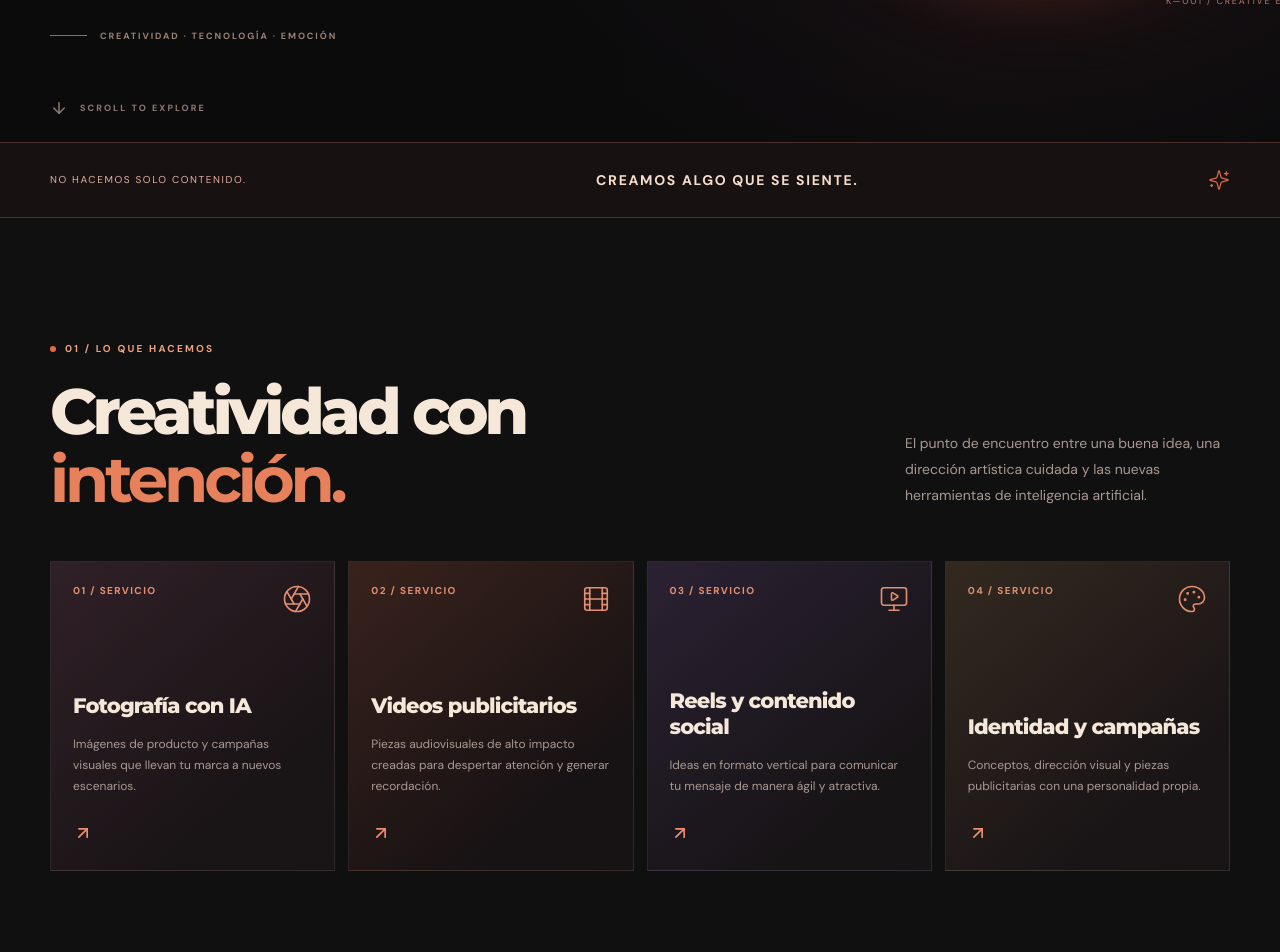
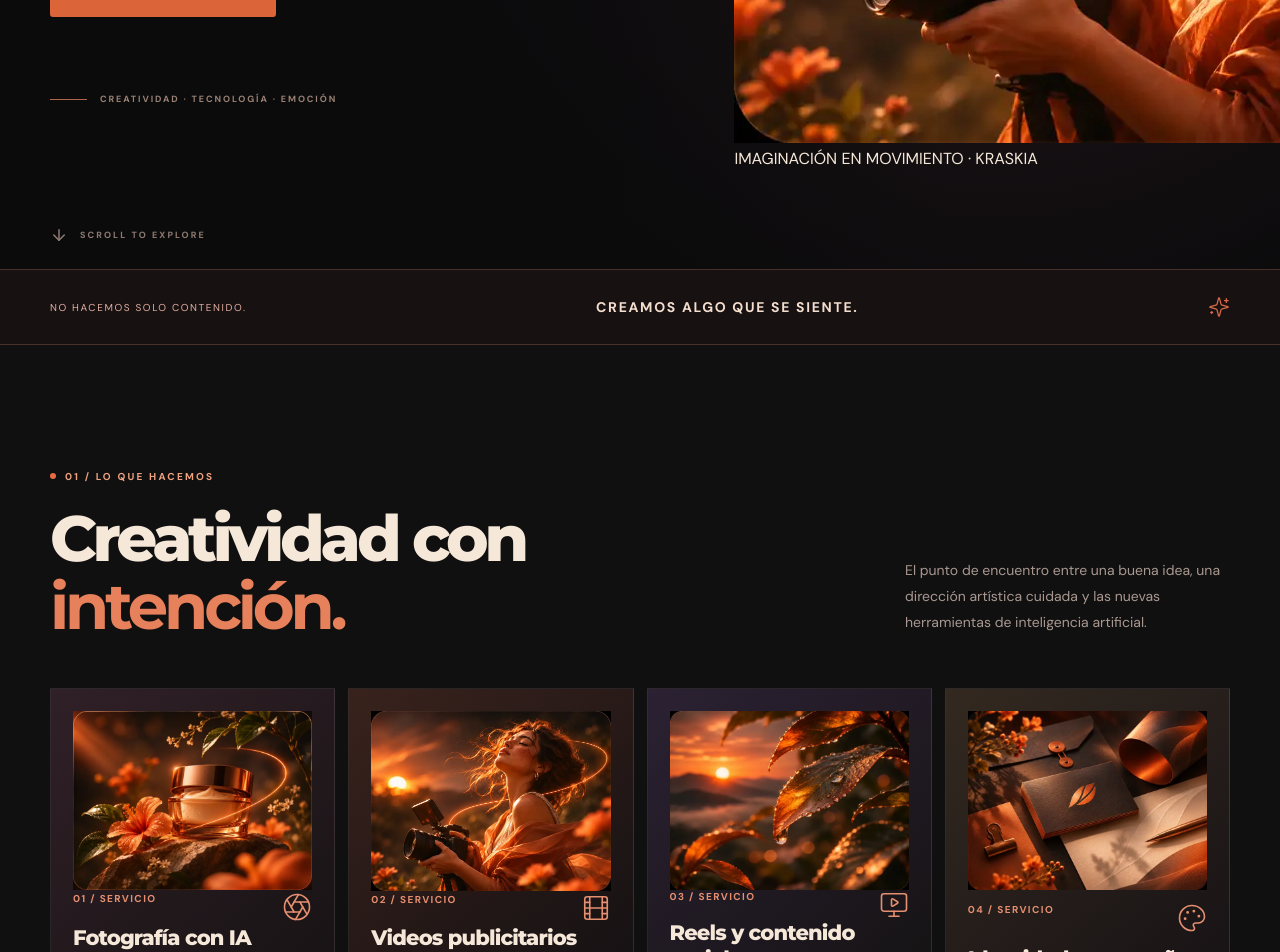
Before and after one commit to YizusG/KRASKIA, a React (Vite) app: page / in a window 1280 px wide. Shown: the part 740-1692 px from the top of the page. Built offline with nearby package versions, Linux system fonts and the light colour scheme.

Commit message:
Integrar fotografía WebP original en portada servicios y portafolio

```diff
--- a/src/App.jsx
+++ b/src/App.jsx
@@ -2,23 +2,23 @@ import React, { useState } from 'react';
 import { ArrowUpRight, ArrowRight, ArrowDown, Menu, X, Sparkles, Aperture, Film, Palette, MonitorPlay, Instagram, Mail, Play, ChevronRight, WandSparkles } from 'lucide-react';
 
 const services = [
-  { number:'01', icon:Aperture, title:'Fotografía con IA', text:'Imágenes de producto y campañas visuales que llevan tu marca a nuevos escenarios.', tone:'rose' },
-  { number:'02', icon:Film, title:'Videos publicitarios', text:'Piezas audiovisuales de alto impacto creadas para despertar atención y generar recordación.', tone:'orange' },
-  { number:'03', icon:MonitorPlay, title:'Reels y contenido social', text:'Ideas en formato vertical para comunicar tu mensaje de manera ágil y atractiva.', tone:'violet' },
-  { number:'04', icon:Palette, title:'Identidad y campañas', text:'Conceptos, dirección visual y piezas publicitarias con una personalidad propia.', tone:'sand' },
+  { number:'01', icon:Aperture, title:'Fotografía con IA', text:'Imágenes de producto y campañas visuales que llevan tu marca a nuevos escenarios.', tone:'rose', image:'producto.webp' },
+  { number:'02', icon:Film, title:'Videos publicitarios', text:'Piezas audiovisuales de alto impacto creadas para despertar atención y generar recordación.', tone:'orange', image:'hero.webp' },
+  { number:'03', icon:MonitorPlay, title:'Reels y contenido social', text:'Ideas en formato vertical para comunicar tu mensaje de manera ágil y atractiva.', tone:'violet', image:'naturaleza.webp' },
+  { number:'04', icon:Palette, title:'Identidad y campañas', text:'Conceptos, dirección visual y piezas publicitarias con una personalidad propia.', tone:'sand', image:'branding.webp' },
 ];
 
 const categories=['Todos','Imagen','Video','Identidad'];
 const projects = [
-  { id:'imagen-01', category:'Imagen', number:'01', title:'Fotografía de producto', type:'Concepto visual · muestra', visual:'product', description:'Espacio reservado para una campaña de fotografía de producto.' },
-  { id:'video-01', category:'Video', number:'02', title:'Spot cinematográfico', type:'Concepto audiovisual · muestra', visual:'film', description:'Espacio reservado para un video publicitario alojado en YouTube.' },
-  { id:'identidad-01', category:'Identidad', number:'03', title:'Universo de marca', type:'Exploración gráfica · muestra', visual:'identity', description:'Espacio reservado para una identidad o campaña gráfica.' },
-  { id:'imagen-02', category:'Imagen', number:'04', title:'Dirección de arte', type:'Concepto visual · muestra', visual:'editorial', description:'Espacio reservado para fotografía creativa asistida por IA.' },
+  { id:'imagen-01', category:'Imagen', number:'01', title:'Fotografía de producto', type:'Concepto visual · muestra', visual:'product', image:'producto.webp', description:'Espacio reservado para una campaña de fotografía de producto.' },
+  { id:'video-01', category:'Video', number:'02', title:'Spot cinematográfico', type:'Concepto audiovisual · muestra', visual:'film', image:'hero.webp', description:'Espacio reservado para un video publicitario alojado en YouTube.' },
+  { id:'identidad-01', category:'Identidad', number:'03', title:'Universo de marca', type:'Exploración gráfica · muestra', visual:'identity', image:'branding.webp', description:'Espacio reservado para una identidad o campaña gráfica.' },
+  { id:'imagen-02', category:'Imagen', number:'04', title:'Dirección de arte', type:'Concepto visual · muestra', visual:'editorial', image:'naturaleza.webp', description:'Espacio reservado para fotografía creativa asistida por IA.' },
 ];
 
 function Brand({footer=false}) {return <a href="#inicio" className={'brand '+(footer?'brand--footer':'')} aria-label="KRASKIA, volver al inicio"><span className="brand-icon" aria-hidden="true"><i/><i/><i/><i/></span><span className="brand-word">KRASKIA<small>CREATIVE STUDIO</small></span></a>}
 function SectionTag({children}) {return <span className="eyebrow"><span className="eyebrow-dot"/> {children}</span>}
-function ProjectCard({item}) {return <article className={'project-card project-card--'+item.visual}><div className="project-visual"><span className="visual-grain" aria-hidden="true"/><span className="project-tag">{item.category} <span>↗</span></span><div className="visual-art" aria-hidden="true">{item.visual==='film'?<><div className="film-orbit"/><div className="film-core"/><div className="film-halo"/></>:item.visual==='product'?<><div className="product-sun"/><div className="product-vase"/><div className="product-glow"/></>:item.visual==='identity'?<><div className="identity-ring"/><div className="identity-shape">K<span>.</span></div></>:<><div className="editorial-disc"/><div className="editorial-disc second"/></>}</div><span className="preview-note">VISUAL DE MUESTRA</span></div><div className="project-meta"><div><span className="project-type">{item.type}</span><h3>{item.title}</h3></div><span className="project-number">{item.number}</span></div></article>}
+function ProjectCard({item}) {return <article className={'project-card project-card--'+item.visual}><div className="project-visual"><span className="visual-grain" aria-hidden="true"/><span className="project-tag">{item.category} <span>↗</span></span><img className="project-photo" src={'./images/'+item.image} alt={item.title+' · imagen conceptual creada para KRASKIA'} loading="lazy" decoding="async"/><span className="preview-note">VISUAL DE MUESTRA</span></div><div className="project-meta"><div><span className="project-type">{item.type}</span><h3>{item.title}</h3></div><span className="project-number">{item.number}</span></div></article>}
 function App(){
  const [menuOpen,setMenuOpen]=useState(false);
  const [filter,setFilter]=useState('Todos');
@@ -31,17 +31,17 @@ function App(){
  return <div className="site">
    <header className="header"><div className="container nav"><Brand/><nav className={'nav-links '+(menuOpen?'is-open':'')} aria-label="Navegación principal"><a href="#inicio" onClick={closeMenu}>Inicio</a><a href="#servicios" onClick={closeMenu}>Servicios</a><a href="#portafolio" onClick={closeMenu}>Portafolio</a><a href="#videos" onClick={closeMenu}>Videos</a><a href="#nosotros" onClick={closeMenu}>Nosotros</a><a href="#contacto" onClick={closeMenu}>Contacto</a></nav><a className="nav-cta" href="#contacto">Hablemos <ArrowUpRight size={15}/></a><button className="menu-button" aria-label={menuOpen?'Cerrar menú':'Abrir menú'} aria-expanded={menuOpen} onClick={()=>setMenuOpen(!menuOpen)}>{menuOpen?<X size={24}/>:<Menu size={24}/>}</button></div></header>
 
-   <main><section className="hero" id="inicio"><div className="hero-glow" aria-hidden="true"/><div className="container hero-inner"><div className="hero-copy"><SectionTag>ESTUDIO CREATIVO · IDEAS SIN LÍMITES</SectionTag><h1>Ideas que <span>encienden</span> marcas<span className="period">.</span></h1><p>Transformamos ideas en imágenes, videos y experiencias visuales que hacen que las marcas se sientan, se vean y se recuerden.</p><div className="hero-actions"><a className="btn btn-primary" href="#portafolio">Explora nuestro universo <ArrowUpRight size={18}/></a><a className="text-link" href="#servicios">Qué hacemos <ArrowRight size={17}/></a></div><div className="hero-footnote"><span className="line"/> CREATIVIDAD · TECNOLOGÍA · EMOCIÓN</div></div><div className="hero-scene" aria-hidden="true"><div className="hero-scene-halo"/><div className="hero-scene-disc"/><div className="hero-scene-ribbon hero-scene-ribbon-a"/><div className="hero-scene-ribbon hero-scene-ribbon-b"/><span className="scene-coordinate">K—001 / CREATIVE ENERGY</span><span className="scene-star">✳</span></div></div><a href="#servicios" className="scroll-indicator" aria-label="Desplazarse a servicios"><ArrowDown size={18}/> SCROLL TO EXPLORE</a></section>
+   <main><section className="hero" id="inicio"><div className="hero-glow" aria-hidden="true"/><div className="container hero-inner"><div className="hero-copy"><SectionTag>ESTUDIO CREATIVO · IDEAS SIN LÍMITES</SectionTag><h1>Ideas que <span>encienden</span> marcas<span className="period">.</span></h1><p>Transformamos ideas en imágenes, videos y experiencias visuales que hacen que las marcas se sientan, se vean y se recuerden.</p><div className="hero-actions"><a className="btn btn-primary" href="#portafolio">Explora nuestro universo <ArrowUpRight size={18}/></a><a className="text-link" href="#servicios">Qué hacemos <ArrowRight size={17}/></a></div><div className="hero-footnote"><span className="line"/> CREATIVIDAD · TECNOLOGÍA · EMOCIÓN</div></div><div className="hero-photo"><img src="./images/hero.webp" alt="Retrato cinematográfico de una creativa con cámara, entre luces de atardecer" fetchPriority="high"/><span className="hero-photo-glow" aria-hidden="true"/><span className="hero-photo-caption">IMAGINACIÓN EN MOVIMIENTO · KRASKIA</span></div></div><a href="#servicios" className="scroll-indicator" aria-label="Desplazarse a servicios"><ArrowDown size={18}/> SCROLL TO EXPLORE</a></section>
 
    <section className="statement"><div className="container statement-inner"><span>NO HACEMOS SOLO CONTENIDO.</span><strong>CREAMOS ALGO QUE SE SIENTE.</strong><Sparkles size={22} strokeWidth={1.4}/></div></section>
 
-   <section className="section services" id="servicios"><div className="container"><div className="section-heading"><div><SectionTag>01 / LO QUE HACEMOS</SectionTag><h2>Creatividad con <em>intención.</em></h2></div><p>El punto de encuentro entre una buena idea, una dirección artística cuidada y las nuevas herramientas de inteligencia artificial.</p></div><div className="services-grid">{services.map(item=><article className={'service-card service-'+item.tone} key={item.number}><div className="service-top"><span>{item.number} / SERVICIO</span><item.icon size={30} strokeWidth={1.3}/></div><div className="service-bottom"><h3>{item.title}</h3><p>{item.text}</p><span className="service-arrow" aria-hidden="true"><ArrowUpRight size={20}/></span></div></article>)}</div></div></section>
+   <section className="section services" id="servicios"><div className="container"><div className="section-heading"><div><SectionTag>01 / LO QUE HACEMOS</SectionTag><h2>Creatividad con <em>intención.</em></h2></div><p>El punto de encuentro entre una buena idea, una dirección artística cuidada y las nuevas herramientas de inteligencia artificial.</p></div><div className="services-grid">{services.map(item=><article className={'service-card service-'+item.tone} key={item.number}><img className="service-image" src={'./images/'+item.image} alt="" loading="lazy" decoding="async"/><div className="service-top"><span>{item.number} / SERVICIO</span><item.icon size={30} strokeWidth={1.3}/></div><div className="service-bottom"><h3>{item.title}</h3><p>{item.text}</p><span className="service-arrow" aria-hidden="true"><ArrowUpRight size={20}/></span></div></article>)}</div></div></section>
 
    <section className="section work" id="portafolio"><div className="container"><div className="section-heading"><div><SectionTag>02 / NUESTRO UNIVERSO</SectionTag><h2>Ideas que toman <em>forma.</em></h2></div><p>Una mirada a lo que podemos imaginar. Los siguientes visuales son conceptos demostrativos, no proyectos realizados para clientes.</p></div><div className="filter-bar" role="group" aria-label="Filtrar portafolio">{categories.map(cat=><button className={filter===cat?'active':''} key={cat} onClick={()=>setFilter(cat)} aria-pressed={filter===cat}>{cat}</button>)}</div><div className="project-grid">{shown.map(item=><ProjectCard key={item.id} item={item}/>)}</div><p className="portfolio-disclaimer"><Sparkles size={15}/> Portafolio en construcción. Estas composiciones son muestras visuales; pronto incorporaremos proyectos reales.</p></div></section>
 
    <section className="section video-section" id="videos"><div className="container video-layout"><div className="video-intro"><SectionTag>03 / IMÁGENES EN MOVIMIENTO</SectionTag><h2>Historias que no se quedan <em>quietas.</em></h2><p>Desde videos publicitarios hasta contenido vertical para redes sociales. Aquí mostraremos nuestras piezas publicadas en YouTube, sin cargar los archivos de video al alojamiento.</p><a href="#contacto" className="text-link">Cuéntanos tu idea <ArrowUpRight size={18}/></a></div><div className="video-placeholder">{videoId?<iframe title="Video demostrativo de KRASKIA" src={'https://www.youtube-nocookie.com/embed/'+videoId} allow="accelerometer; autoplay; clipboard-write; encrypted-media; gyroscope; picture-in-picture; web-share" referrerPolicy="strict-origin-when-cross-origin" allowFullScreen loading="lazy"/>:<div className="video-empty"><div className="play-ring"><Play size={35} fill="currentColor" strokeWidth={1}/></div><strong>PRÓXIMAMENTE</strong><span>ESPACIO PARA NUESTROS VIDEOS</span><small>Próximos proyectos · YouTube</small></div>}</div></div></section>
 
-   <section className="about section" id="nosotros"><div className="container about-grid"><div className="about-graphic" aria-hidden="true"><div className="about-circle"/><div className="about-big-k">K<span>.</span></div><span className="about-top-mark">CREATIVE<br/>STUDIO</span><span className="about-bottom-mark">IMAGINE MORE / 001</span></div><div className="about-copy"><SectionTag>04 / NUESTRA ESENCIA</SectionTag><h2>Una idea puede cambiarlo <em>todo.</em></h2><p>KRASKIA nace de la pasión por el arte, las historias y la tecnología. Creemos que las ideas merecen una ejecución visual que sorprenda y conecte.</p><p>Combinamos criterio creativo, sensibilidad estética y herramientas de inteligencia artificial para ayudar a negocios y emprendimientos a destacar.</p><div className="about-values"><span>✳ IMAGINACIÓN</span><span>✳ IDENTIDAD</span><span>✳ INNOVACIÓN</span></div></div></div></section>
+   <section className="about section" id="nosotros"><div className="container about-grid"><div className="about-graphic" aria-hidden="true"><img className="about-photo" src="./images/branding.webp" alt="Muestra conceptual de identidad visual para KRASKIA" loading="lazy"/><span className="about-top-mark">CREATIVE<br/>STUDIO</span><span className="about-bottom-mark">IMAGINE MORE / 001</span></div><div className="about-copy"><SectionTag>04 / NUESTRA ESENCIA</SectionTag><h2>Una idea puede cambiarlo <em>todo.</em></h2><p>KRASKIA nace de la pasión por el arte, las historias y la tecnología. Creemos que las ideas merecen una ejecución visual que sorprenda y conecte.</p><p>Combinamos criterio creativo, sensibilidad estética y herramientas de inteligencia artificial para ayudar a negocios y emprendimientos a destacar.</p><div className="about-values"><span>✳ IMAGINACIÓN</span><span>✳ IDENTIDAD</span><span>✳ INNOVACIÓN</span></div></div></div></section>
 
    <section className="contact section" id="contacto"><div className="container contact-wrap"><SectionTag>05 / EMPECEMOS ALGO</SectionTag><h2>Tu próxima gran idea <em>comienza aquí.</em></h2><p>¿Tienes un producto, un negocio o una historia que quieres hacer visible? Cuéntanos qué tienes en mente.</p><a className="btn btn-primary btn-large" href="mailto:CONTACTO_PENDIENTE?subject=Proyecto%20para%20KRASKIA" onClick={e=>{e.preventDefault(); window.alert('Estamos preparando nuestro canal oficial de contacto. Próximamente estará disponible.')}}>Hablemos de tu proyecto <ArrowUpRight size={20}/></a><p className="contact-note">Canal oficial de contacto pendiente de configurar.</p></div></section></main>
 
```
